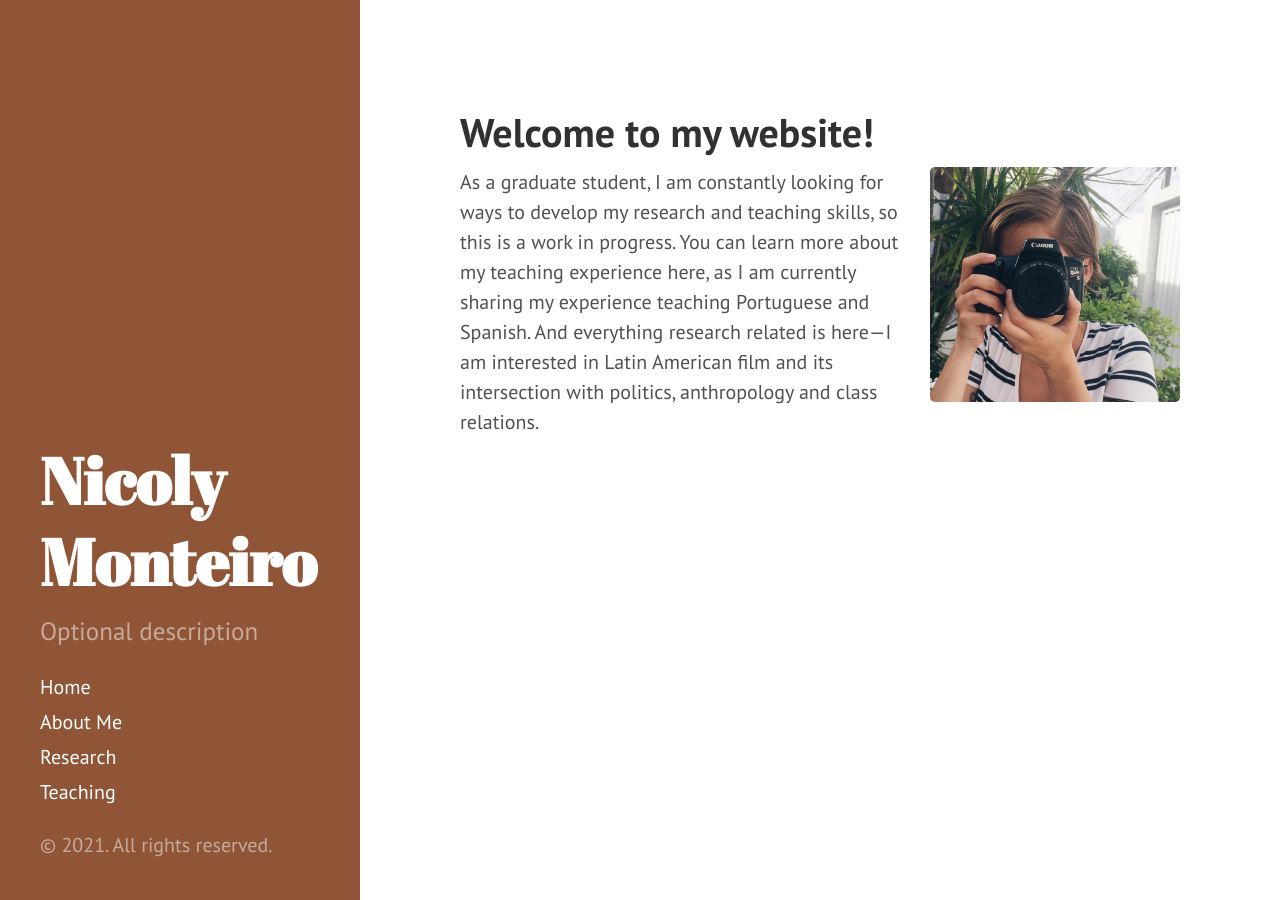
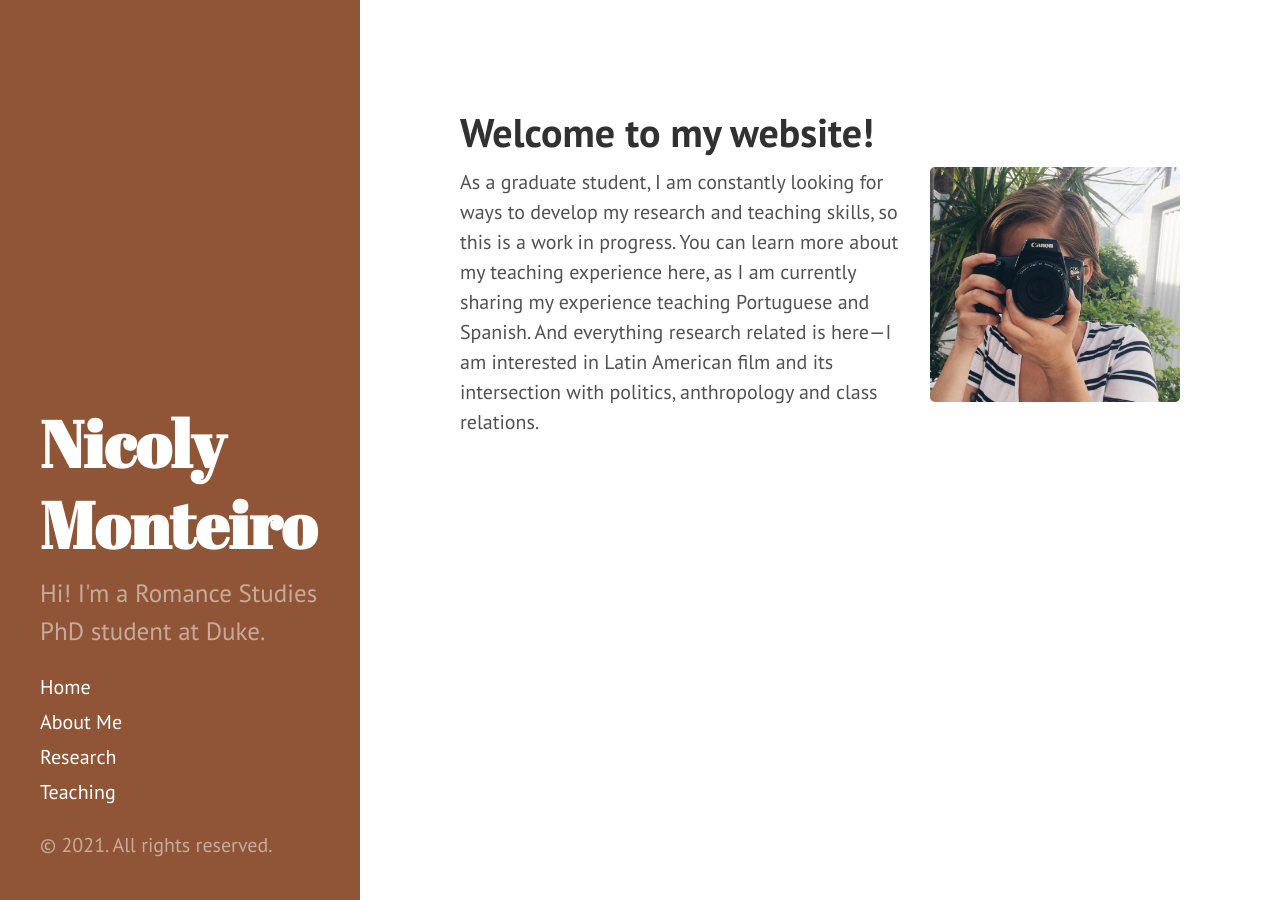
Before and after one commit to nicolymonteiro/nicolymonteiro.github.io, a Jekyll site: the page built from index.html, in a window 1280 px wide. Built offline with Jekyll 4.4.1, drawn with Linux system fonts in a browser that asks for light colours; the list of posts is cut into pages by our own code.

Commit message:
Updated tagline and description

```diff
--- a/_config.yml
+++ b/_config.yml
@@ -7,8 +7,8 @@ permalink:        pretty
 
 # Setup
 title:            Nicoly Monteiro
-tagline:          'A Jekyll theme'
-description:      'Optional description'
+tagline:          'My teaching portfolio'
+description:      "Hi! I'm a Romance Studies PhD student at Duke."
 url:              http://nicolymonteiro.github.io
 baseurl:          ""
 
```
